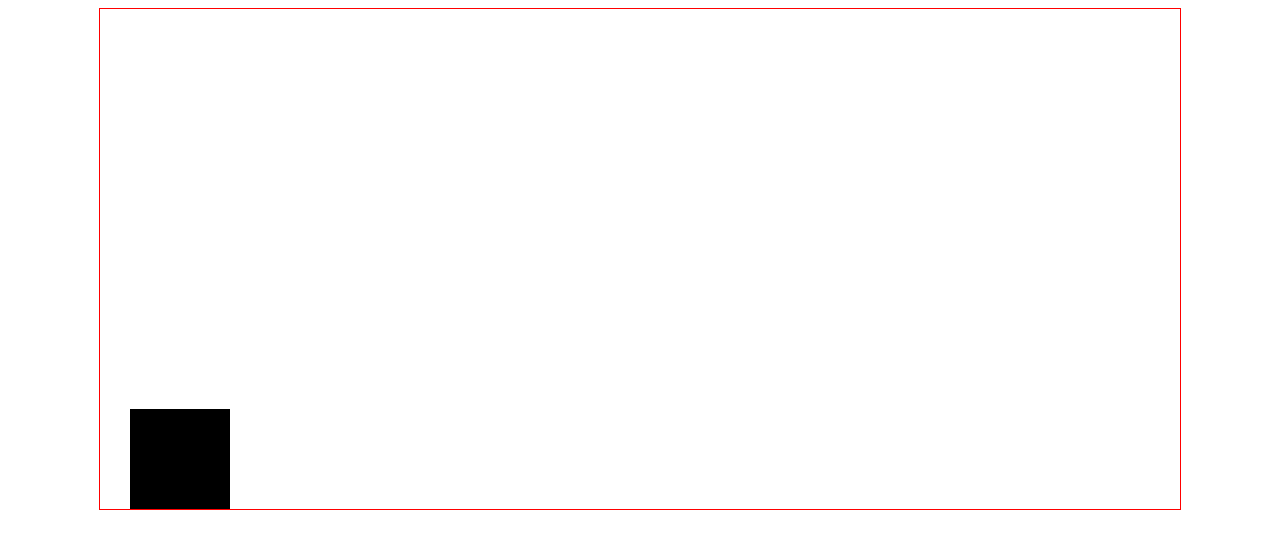
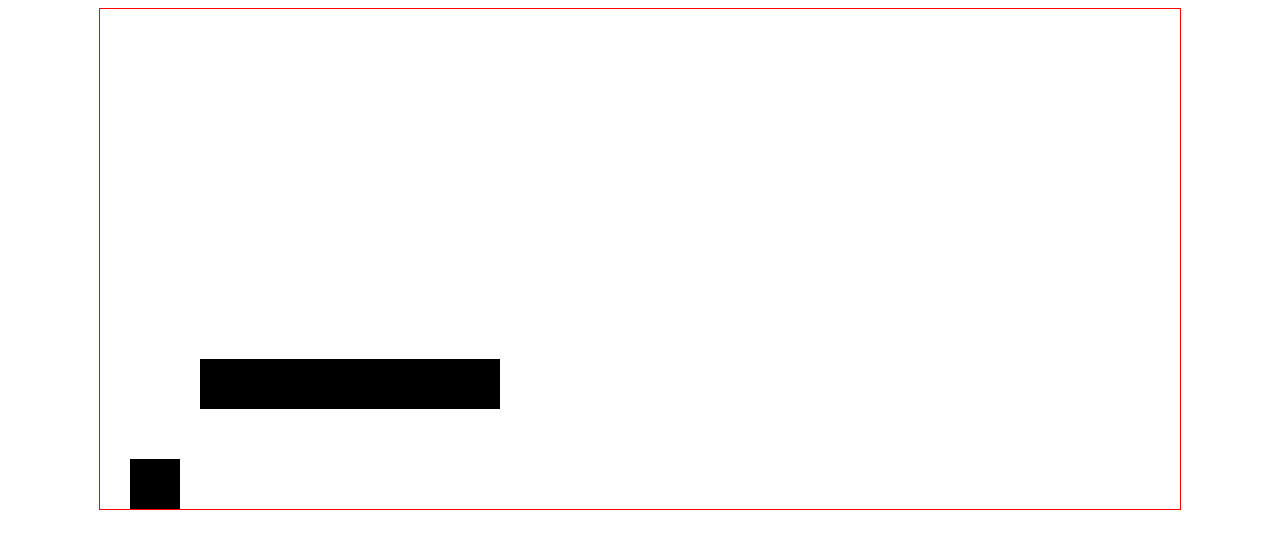
Before and after one commit to IGROMS/bat-slayer, a plain HTML site: page index.html in a window 1280 px wide. Drawn offline with Linux system fonts and the light colour scheme.

Commit message:
movement and platform collision done

```diff
--- a/index.html
+++ b/index.html
@@ -16,7 +16,7 @@
   <script type="text/javascript" src="./js/background.js"></script>
   <script type="text/javascript" src="./js/player.js"></script>
   <script type="text/javascript" src="./js/enemy.js"></script>
-  <script type="text/javascript" src="./js/obstacle.js"></script>
+  <script type="text/javascript" src="./js/platform.js"></script>
   <script type="text/javascript" src="./js/game.js"></script>
   <script type="text/javascript" src="./js/script.js"></script>
 </body>
--- a/js/background.js
+++ b/js/background.js
@@ -0,0 +1,3 @@
+class Background {
+
+}
--- a/js/game.js
+++ b/js/game.js
@@ -4,6 +4,7 @@ class Game {
     //this.background = new Background(this.ctx);
     this.intervalId = null;
     this.player = new Player(this.ctx);
+    this.platform = new Platform(this.ctx)
     this.tick = 0
   }
 
@@ -12,8 +13,8 @@ class Game {
       this.clear()
       //this.addObstacle()
       this.draw()
-      //this.checkCollisions()
       this.move()
+      this.checkCollisions()
     }, 1000 / 60)
   }
 
@@ -23,10 +24,22 @@ class Game {
 
   draw() {
     this.player.draw()
+    this.platform.draw()
   }
 
   move() {
     this.player.move()
   }
 
+  checkCollisions() {
+    if(this.platform.collide(this.player)) {
+      if(this.platform.collideTop(this.player)) {
+        this.player.maxY = this.platform.y
+        this.player.y = this.platform.y - this.player.height
+      }
+    } else {
+      this.player.maxY = this.ctx.canvas.height
+    }
+  }
+
 }
--- /dev/null
+++ b/js/platform.js
@@ -0,0 +1,33 @@
+class Platform {
+    constructor(ctx) {
+        this.ctx = ctx;
+        this.x = 100;
+        this.y = 350;
+        this.height = 50;
+        this.width = 300;
+    }
+
+    draw() {
+        this.ctx.fillRect(
+            this.x,
+            this.y,
+            this.width,
+            this.height
+          )
+    }
+
+    collide(player) {
+        const collideX = player.x + player.width > this.x && player.x < this.x + this.width;
+        const collideY = player.y < this.y + this.height && player.y + player.height > this.y;
+        return collideX && collideY;
+      }
+
+    collideTop(player) {
+        return player.y + player.height > this.y && player.y + player.height < this.y + this.height
+    }
+
+    collideBottom(player) {
+        return player.y < this.y + this.height && player.y > this.y
+    }
+
+}
--- a/js/player.js
+++ b/js/player.js
@@ -1,13 +1,14 @@
 class Player {
   constructor() {
     this.ctx = ctx;
-    this.width = 100;
-    this.height = 100;
+    this.width = 50;
+    this.height = 50;
     this.x = 30;
     this.y = this.ctx.canvas.height - this.height;
     this.vy = 0;
     this.vx = 0;
-    this.g = 0//0.98;
+    this.g = 1;
+    this.maxY = this.ctx.canvas.height;
     this.actions =  {
       up : false,
       right: false,
@@ -27,17 +28,24 @@ class Player {
   }
 
   isFloor() {
-    return this.y + this.h >= this.ctx.canvas.height;
+    return this.y + this.height >= this.maxY && this.vy >= 0;
   }
 
   move() {
     this.applyActions()
+
+    this.x += this.vx;
+    this.y += this.vy;
     this.vy += this.g;
-    this.y += this.vy;
-    this.x += this.vx;
     if(this.isFloor()) {
-      this.y = this.ctx.canvas.height - this.h;
+      this.y = this.maxY - this.height;
       this.vy = 0;
+    }
+    if (this.x <= 0){
+      this.x = 0
+    }
+    if (this.x + this.width >= this.ctx.canvas.width) {
+      this.x = this.ctx.canvas.width - this.width
     }
   }
 
@@ -47,14 +55,14 @@ class Player {
   }
 
   applyActions() {
-    if(this.y >= 0 && this.actions.up) {
-      this.vy += -0.4
-    }
-    if(this.actions.right) {
-      this.vx = 1
-    }
-    if(this.actions.left) {
-      this.vx = -1
+    if( this.isFloor() && this.actions.up) {
+      this.vy = -20
+    } else if(this.actions.right) {
+      this.vx = 8
+    } else if(this.actions.left) {
+      this.vx = -8
+    } else {
+      this.vx = 0;
     }
   }
 
```
Also changed, not shown: js/obstacle.js (deleted), 2 other files.
